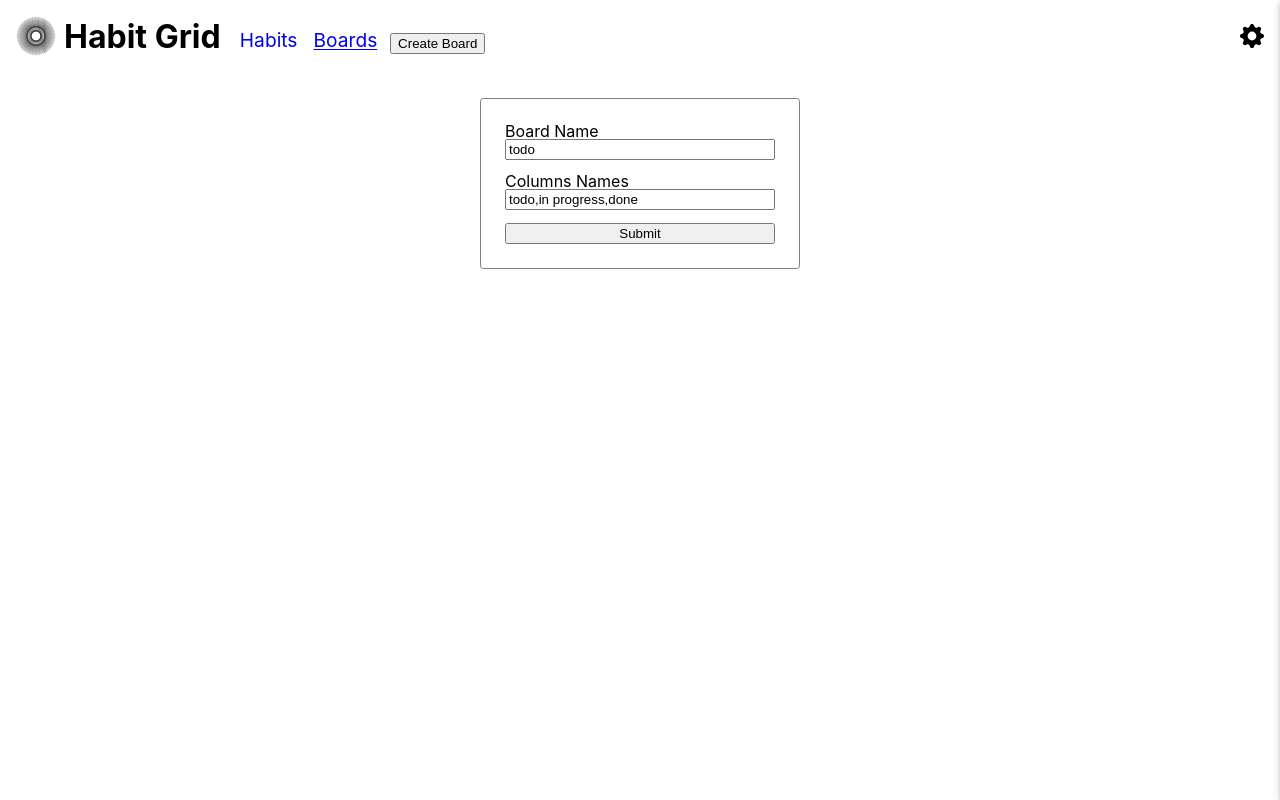
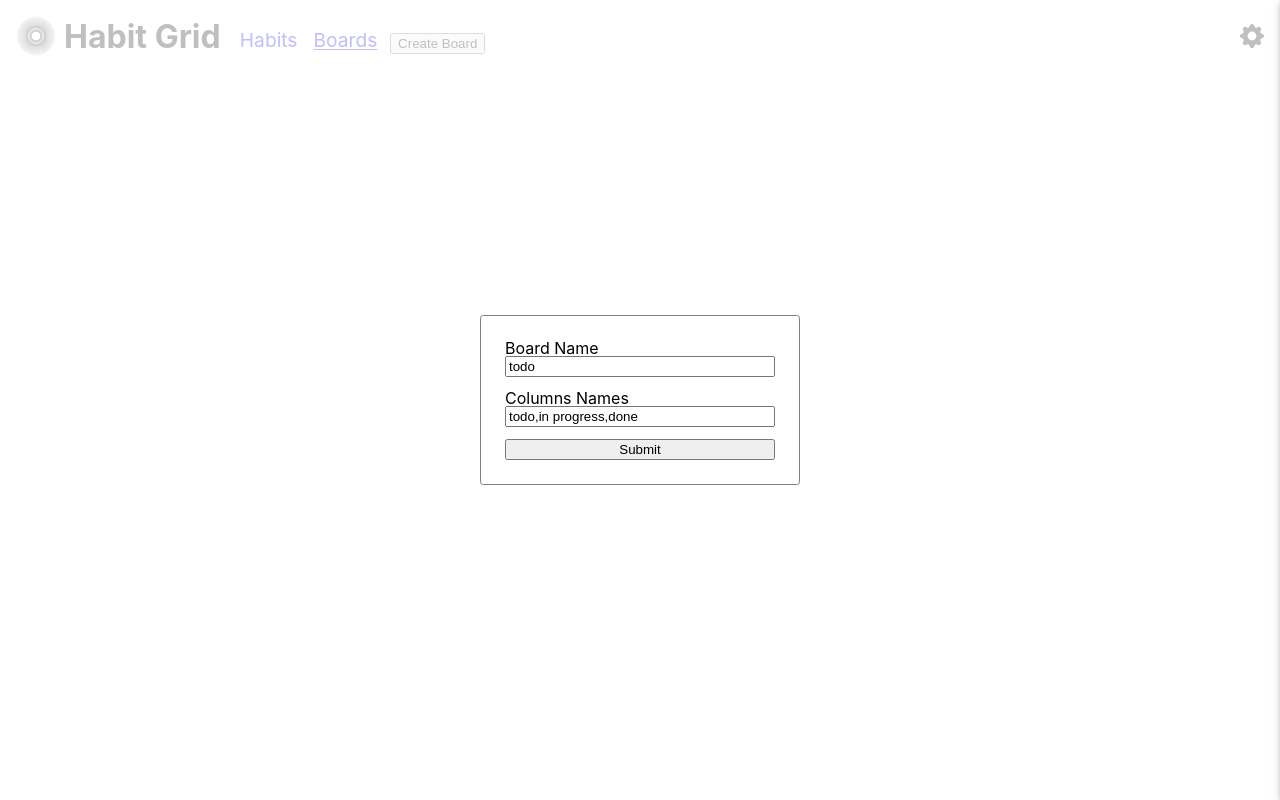
Before and after one commit to teooliver/habit-grid, a React (Create React App) app: page /kanban in a window 1280 px wide. Both pictures are taken after a click on the button "Create Board". Built offline with nearby package versions, Linux system fonts and the light colour scheme.

Commit message:
implement Portal component

```diff
--- a/public/index.html
+++ b/public/index.html
@@ -26,6 +26,7 @@
   <body>
     <noscript>You need to enable JavaScript to run this app.</noscript>
     <div id="root"></div>
+    <div id="portal-root"></div>
     <!--
       This HTML file is a template.
       If you open it directly in the browser, you will see an empty page.
--- a/src/App.tsx
+++ b/src/App.tsx
@@ -12,6 +12,7 @@ import './styles/styles.scss';
 
 import PageNotFound from './pages/PageNotFound';
 import Boards from './pages/Boards';
+import { Portal } from './components/layout/Portal';
 
 interface AppProps {
   getHabits: Function;
--- a/src/components/layout/NavBarCreateBtn.tsx
+++ b/src/components/layout/NavBarCreateBtn.tsx
@@ -1,18 +1,26 @@
-import React from 'react';
+import React, { useState } from 'react';
 import { useLocation } from 'react-router-dom';
+import { Portal } from './Portal';
+import CreateBoardForm from '../kanban/CreateBoardForm';
 
 interface NavBarCreateBtnProps {}
 
 export const NavBarCreateBtn: React.FC<NavBarCreateBtnProps> = ({}) => {
   const { pathname } = useLocation();
+  const [isModalOpen, setIsModalOpen] = useState(false);
 
   return (
+    <>
       <div className="NavBarCreateBtn">
         {pathname === '/kanban' ? (
-        <button>Create Board</button>
+          <button onClick={() => setIsModalOpen(true)}>Create Board</button>
         ) : (
           <button>Create Habit</button>
         )}
       </div>
+      <Portal isModalOpen={isModalOpen} setIsModalOpen={setIsModalOpen}>
+        <CreateBoardForm />
+      </Portal>
+    </>
   );
 };
--- a/src/components/layout/Portal.tsx
+++ b/src/components/layout/Portal.tsx
@@ -1,9 +1,58 @@
-import React from 'react';
+import React, { useRef, useState, useEffect } from 'react';
+import ReactDOM from 'react-dom';
+import CreateBoardForm from '../kanban/CreateBoardForm';
 
 interface PortalProps {
-  children: React.ReactNode;
+  // children: React.ReactNode;
+  setIsModalOpen: Function;
+  isModalOpen: boolean;
 }
 
-export const Portal: React.FC<PortalProps> = ({ children }) => {
-  return <div className="Portal">{children}</div>;
+const KEYCODES = {
+  ESCAPE: 27,
 };
+
+export const Portal: React.FC<PortalProps> = ({
+  children,
+  setIsModalOpen,
+  isModalOpen,
+}) => {
+  // const [isOpen, setIsOpen] = useState(true);
+  const modalRef = useRef<HTMLDivElement>(null);
+
+  useEffect(() => {
+    document.addEventListener('click', (e) => handleClickOutside(e));
+    document.addEventListener('keydown', handleKeydown);
+    return () => {
+      document.removeEventListener('click', (e) => handleClickOutside(e));
+      document.removeEventListener('keydown', handleKeydown);
+    };
+  }, []);
+
+  const handleClickOutside: Function = (
+    e: React.MouseEvent<HTMLInputElement>
+  ) => {
+    if (modalRef.current != null && e.target === modalRef.current) {
+      setIsModalOpen(false);
+    } else {
+      return;
+    }
+  };
+
+  const handleKeydown = (e: KeyboardEvent) => {
+    if (e.keyCode === KEYCODES.ESCAPE && isModalOpen) {
+      setIsModalOpen(false);
+    }
+  };
+
+  return ReactDOM.createPortal(
+    <div
+      ref={modalRef}
+      className="Portal"
+      style={{ display: isModalOpen ? 'flex' : 'none' }}
+    >
+      <div className="Portal__children">{children}</div>
+    </div>,
+    document.getElementById('portal-root')!
+  );
+};
--- a/src/pages/Boards.tsx
+++ b/src/pages/Boards.tsx
@@ -18,7 +18,6 @@ const Boards: React.FC<BoardsProps> = ({ boards, getBoards }) => {
 
   return (
     <>
-      <CreateBoardForm />
       <div className="Boards">
         {boards.map((board, index) => (
           <KanbanBoard key={index} board={board} />
--- a/src/styles/_BoardForm.scss
+++ b/src/styles/_BoardForm.scss
@@ -6,6 +6,7 @@
   border: 1px solid gray;
   border-radius: 0.2rem;
   margin: 1rem auto;
+  background-color: white;
   input {
     margin-bottom: 0.8rem;
   }
--- /dev/null
+++ b/src/styles/_Portal.scss
@@ -0,0 +1,17 @@
+.Portal {
+  position: fixed;
+  top: 0;
+  left: 0;
+  right: 0;
+  bottom: 0;
+  background-color: rgba(255, 255, 255, 0.75);
+  min-width: 100vw;
+  min-height: 100vh;
+  display: flex;
+  justify-content: center;
+  align-items: center;
+
+  &__children {
+    width: fit-content;
+  }
+}
--- a/src/styles/styles.scss
+++ b/src/styles/styles.scss
@@ -12,3 +12,4 @@
 @import './KanbanStyles';
 @import './PageNotFound';
 @import './BoardForm';
+@import './Portal';
```
Lines whose indentation alone changed are shown as unchanged.
